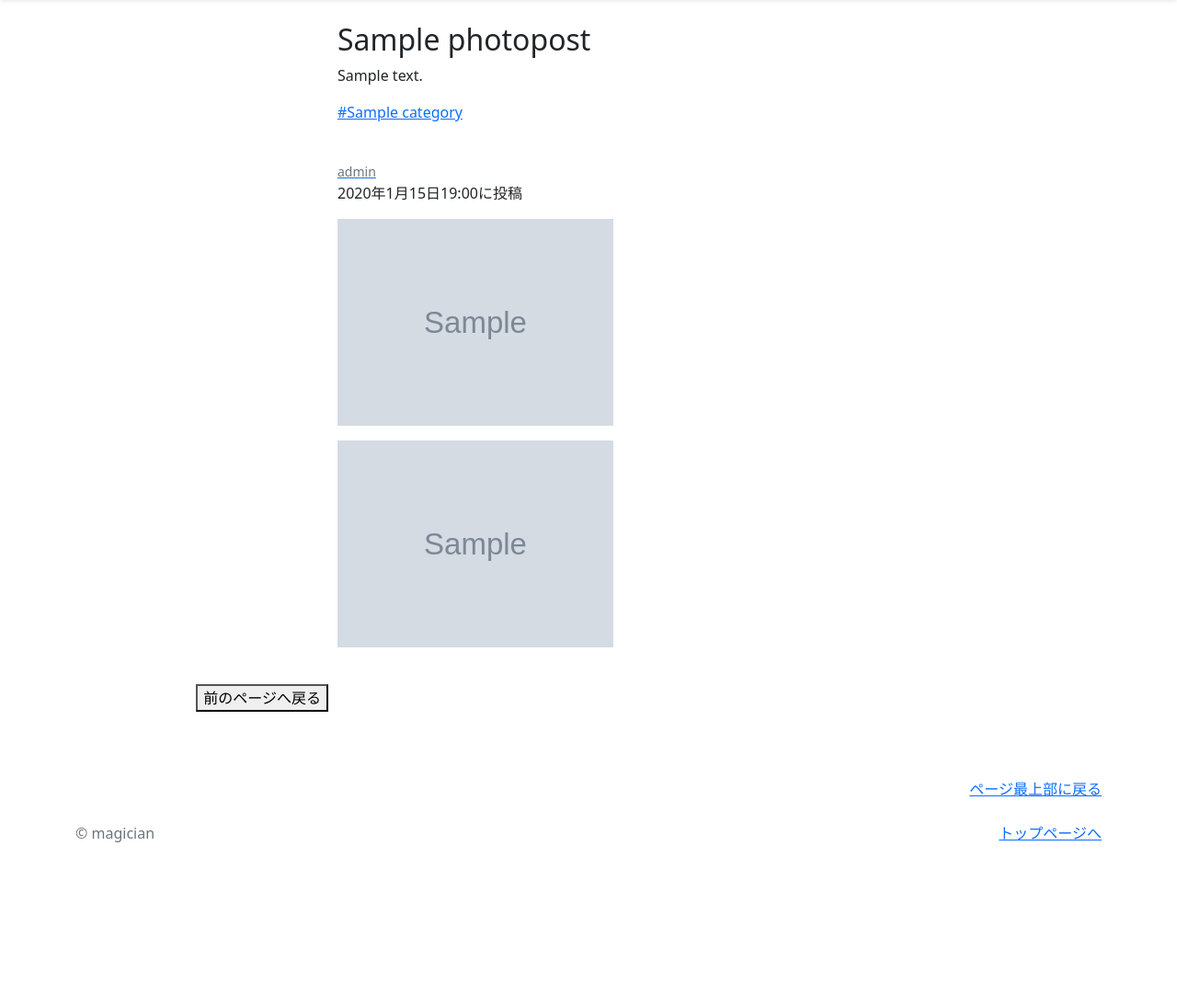
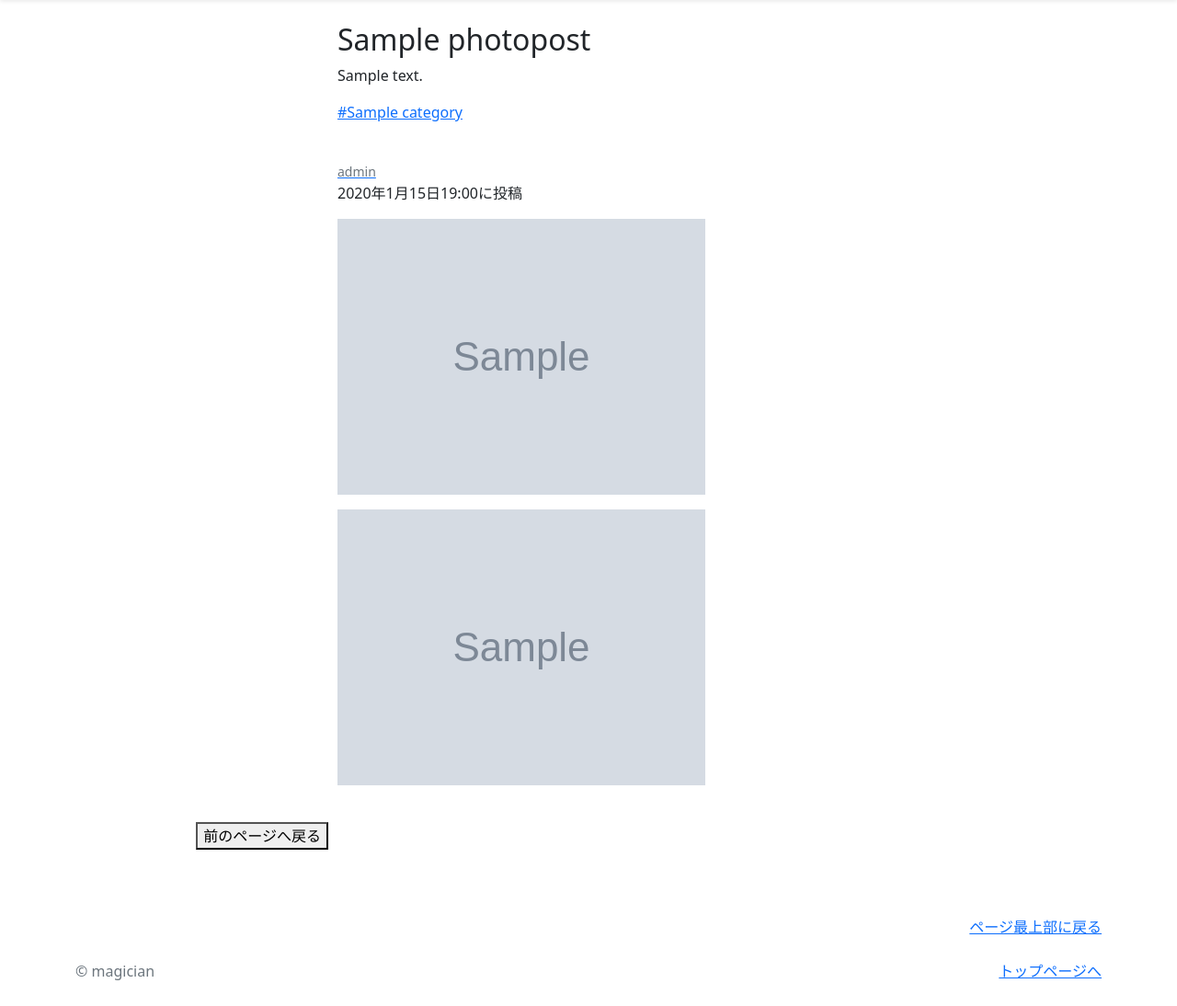
Before and after one commit to VCtoyohitotakeuchi/Picsta_Project3, a Django app: page /photo-detail/1 in a window 1280 px wide. Shown: the part 56-1150 px from the top of the page at 92% size. Before the commit the page ends 972 px from the top, so only its background shows below. Run offline with Django 4.2, Linux system fonts and the light colour scheme; data comes from the database, SQL or seed files in the repository; tables that the repository leaves empty hold one stand-in row (values such as "Sample post"); grey boxes marked "Sample" are stand-in pictures.

Commit message:
画像表示も少し大きく変更

```diff
--- a/photo/templates/detail.html
+++ b/photo/templates/detail.html
@@ -12,7 +12,7 @@
             <!--列の左右に余白ffset-3を入れる -->
             <div class="col offset-3">
                 <head>
-                    <link rel="stylesheet" href="../static/css/update.css">
+                    <link rel="stylesheet" href="../static/css/detail.css">
                 </head>
                 <!-- タイトル -->
                 {% if object.title %}
--- a/photo/templates/photos_list.html
+++ b/photo/templates/photos_list.html
@@ -7,7 +7,7 @@
         <!-- レコードが格納されたobject_listから
              レコードを１行ずつrecordに取り出す -->
         <head>
-          <link rel="stylesheet" href="../static/css/update.css">
+          <link rel="stylesheet" href="../static/css/list.css">
         </head>
         {% for record in object_list %}
        <!--列要素を配置-->
--- /dev/null
+++ b/static/css/detail.css
@@ -0,0 +1,4 @@
+img{
+    max-width: 600px;
+    max-height: 700px;
+}
--- /dev/null
+++ b/static/css/list.css
@@ -0,0 +1,3 @@
+h5{
+    text-align: right;
+}
--- a/static/css/update.css
+++ /dev/null
@@ -1,8 +0,0 @@
-h5{
-    text-align: right;
-}
-
-img{
-    max-width: 300px;
-    max-height: 250px;
-}
```
